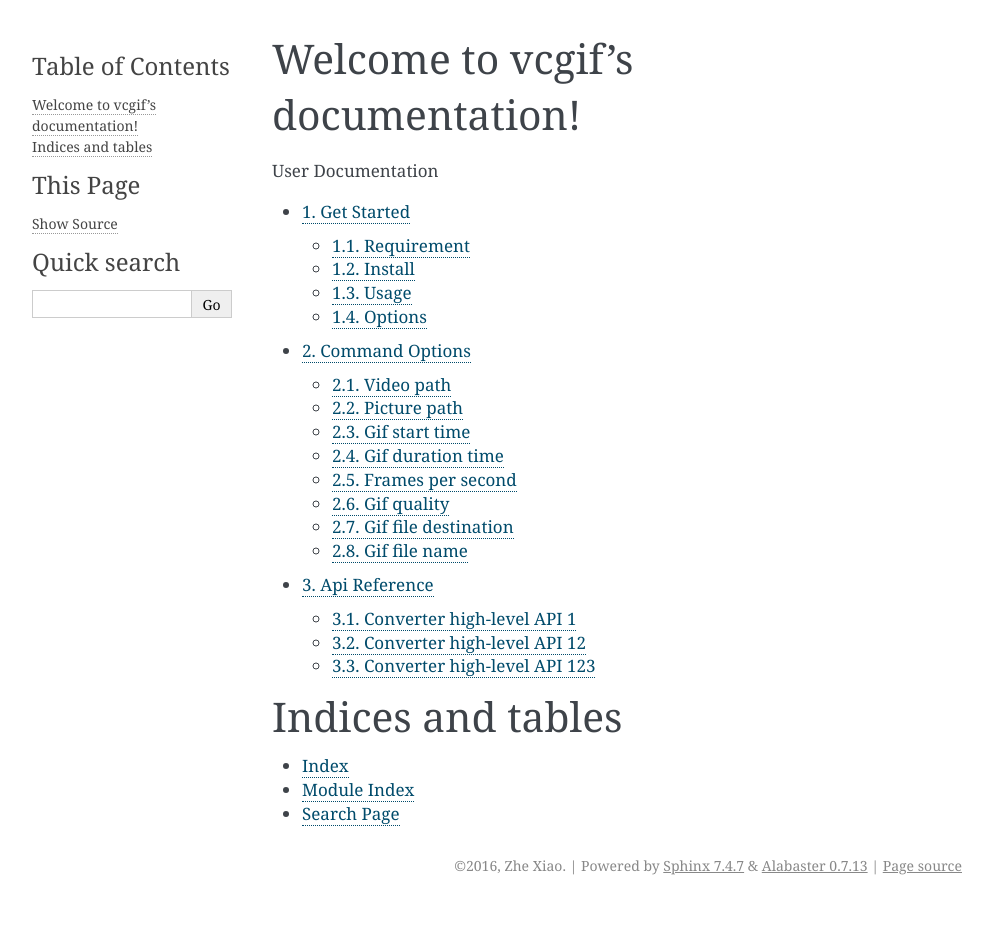
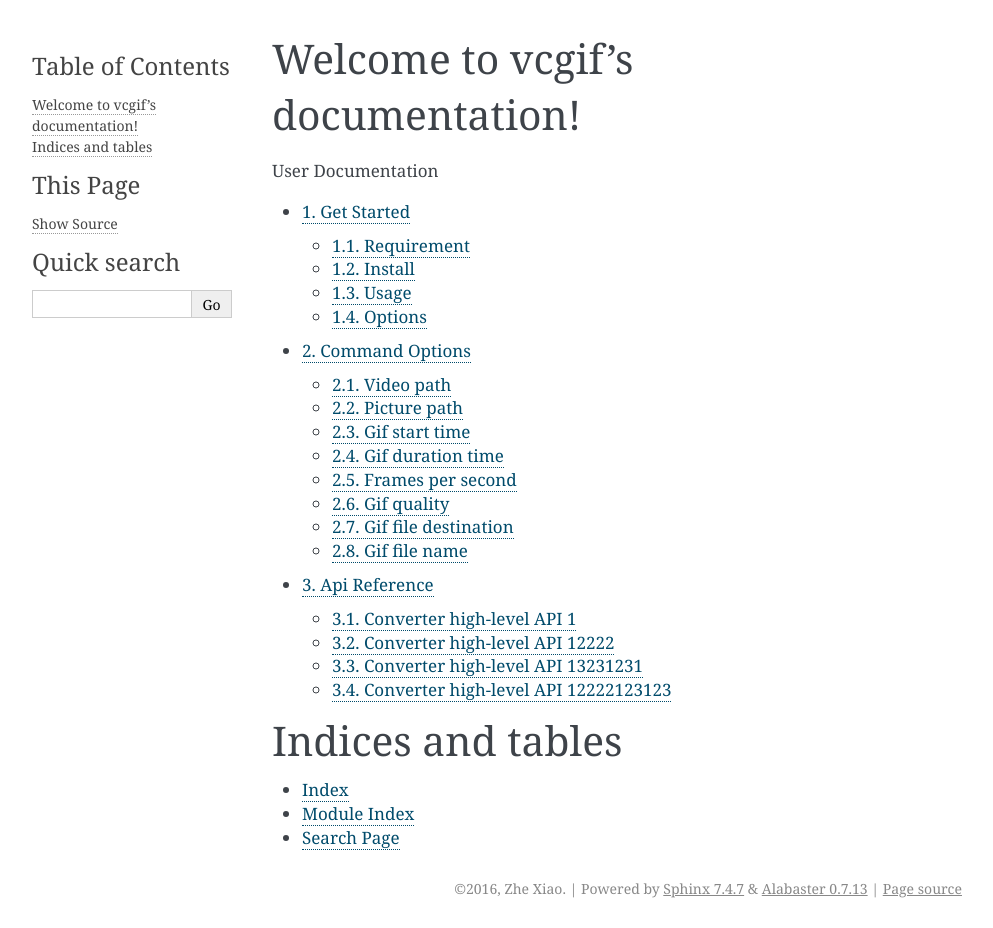
Before and after one commit to BACKORG/vcgif, a Sphinx documentation site: the page built from docs/index.rst, in a window 1280 px wide. Shown: the whole page, without its empty margins (148-1141 px from the left). Built offline with Sphinx 7.4.7, drawn with Linux system fonts in a browser that asks for light colours; before the commit the page ends 905 px from its top, so only the background shows below that.

```diff
--- a/docs/api_ref.rst
+++ b/docs/api_ref.rst
@@ -4,17 +4,23 @@ API Reference
 Converter high-level API 1
 --------------------------
 
+.. automodule:: vcgif.ZVideo.ZVideo
+    :members:
+
+Converter high-level API 12222
+------------------------------
+
 .. automodule:: vcgif.ZVideo
     :members:
 
-Converter high-level API 12
----------------------------
+Converter high-level API 13231231
+---------------------------------
 
-.. automodule:: vcgif.ZVideo.ZVideo
+.. autoclass:: vcgif.ZVideo.ZVideo
     :members:
 
-Converter high-level API 123
-----------------------------
+Converter high-level API 12222123123
+------------------------------------
 
-.. automodule:: vcgif
+.. autoclass:: vcgif.ZVideo
     :members:
--- a/docs/conf.py
+++ b/docs/conf.py
@@ -19,8 +19,7 @@
 #
 import os
 import sys
-# sys.path.insert(0, os.path.abspath('.'))
-sys.path.append(os.path.dirname(os.path.dirname(os.path.realpath(__file__))))
+sys.path.insert(0, os.path.abspath('../..'))
 
 
 # -- General configuration ------------------------------------------------
--- a/vcgif/__init__.py
+++ /dev/null
@@ -1 +0,0 @@
-from . import ZVideo
```
Also changed, not shown: 1 other file.
